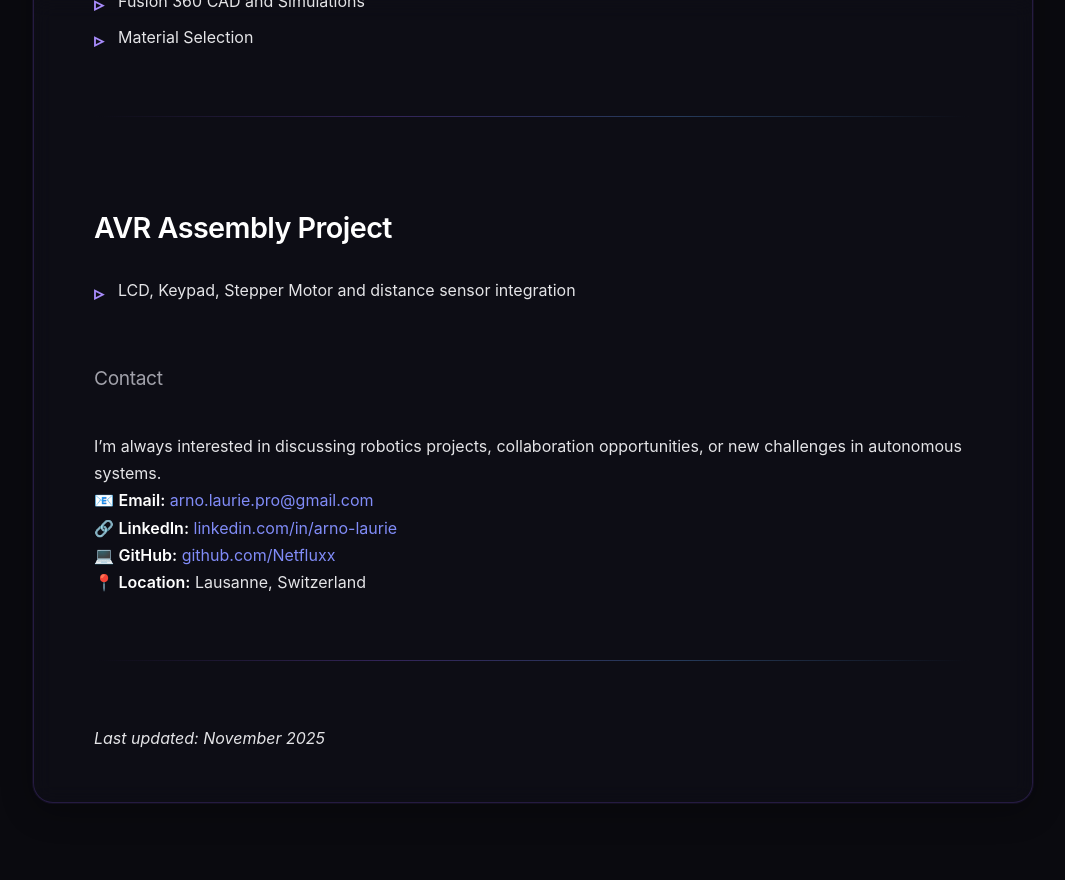
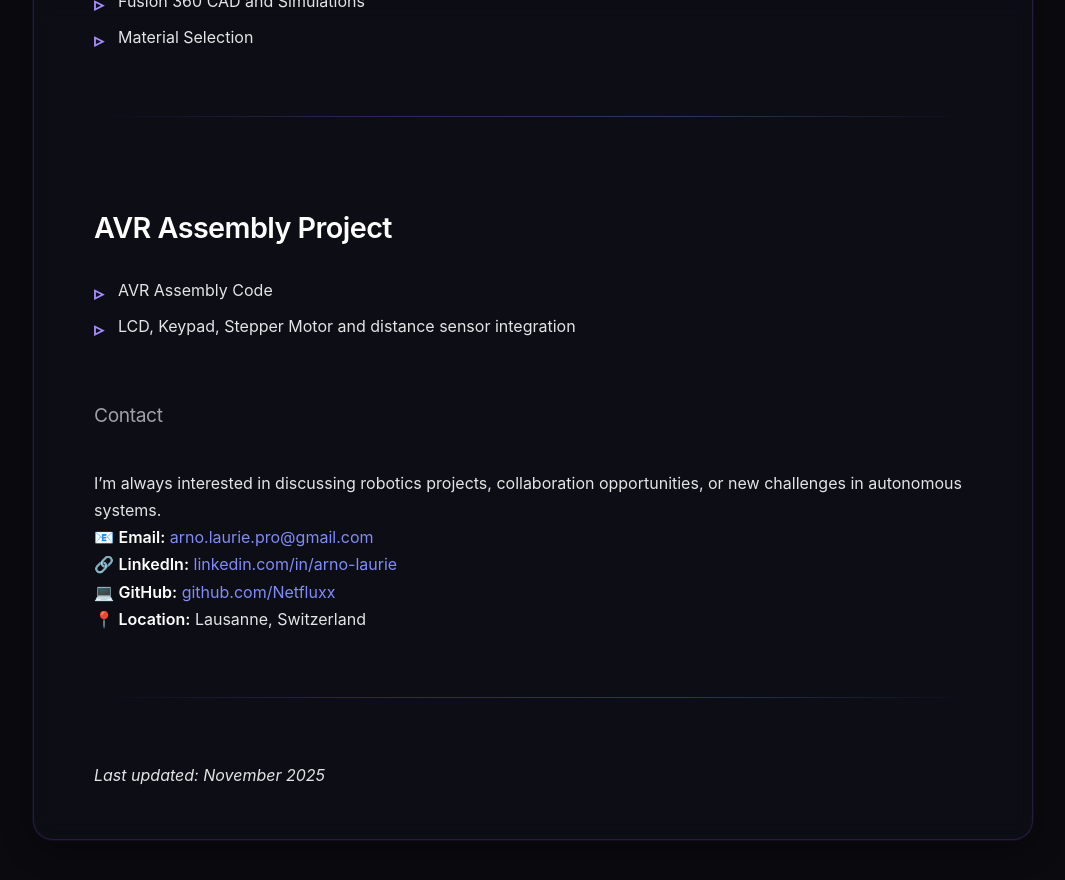
Before and after one commit to Netfluxx/Netfluxx.github.io, a Jekyll site: the page built from index.md, in a window 1280 px wide and 900 px high, scrolled down 16456 px. Shown: the top 880 px of the window, without its empty margins (107-1172 px from the left). Built offline with Jekyll 4.4.1, drawn with Linux system fonts in a browser that asks for light colours; our own code applies the rules of GitHub Pages for plain Markdown files.

Commit message:
assembly code

```diff
--- a/index.md
+++ b/index.md
@@ -561,6 +561,7 @@ Built on ChibiOS RTOS with prioritized tasks:
 
 <a name="project-assembleur"></a>
 ### **AVR Assembly Project**
+- AVR Assembly Code
 - LCD, Keypad, Stepper Motor and distance sensor integration
 
 
```
